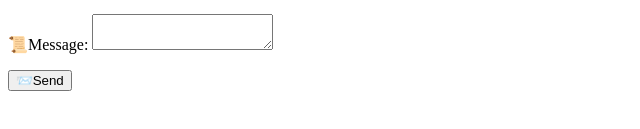
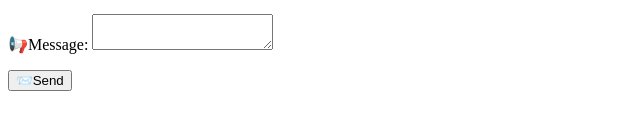
Before and after one commit to verythorough/form-test, a plain HTML site: page index.html in a window 1280 px wide. Shown: the part 155-284 px from the top of the page, 0-640 px from the left. Drawn offline with Linux system fonts and the light colour scheme.

Commit message:
Update index.html

```diff
--- a/index.html
+++ b/index.html
@@ -12,7 +12,7 @@
     </select></label>
   </p>
   <p>
-    <label>📜Message: <textarea name="message"></textarea></label>
+    <label>📢Message: <textarea name="message"></textarea></label>
   </p>
   <p>
     <button type="submit">📨Send</button>
```
